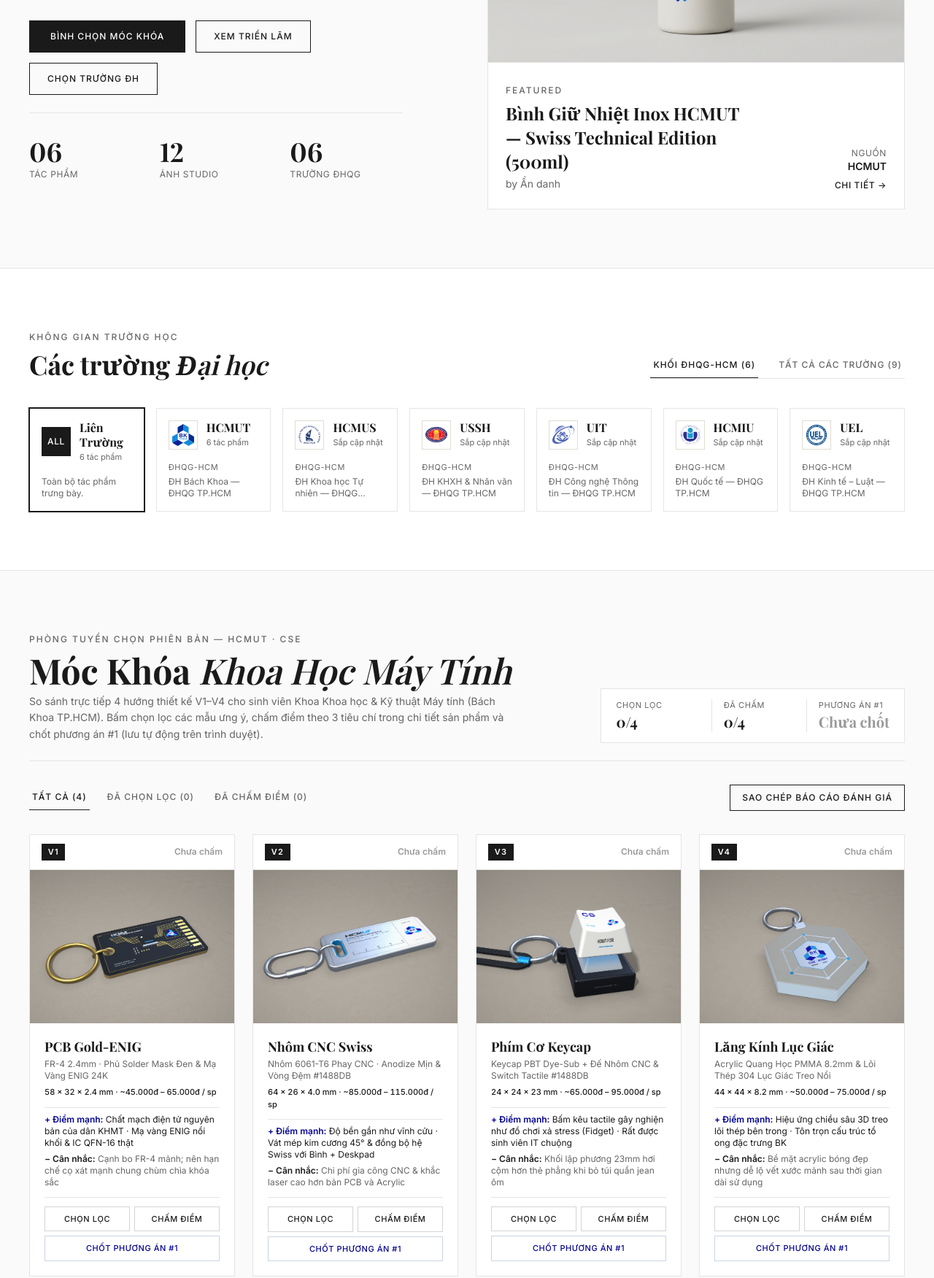
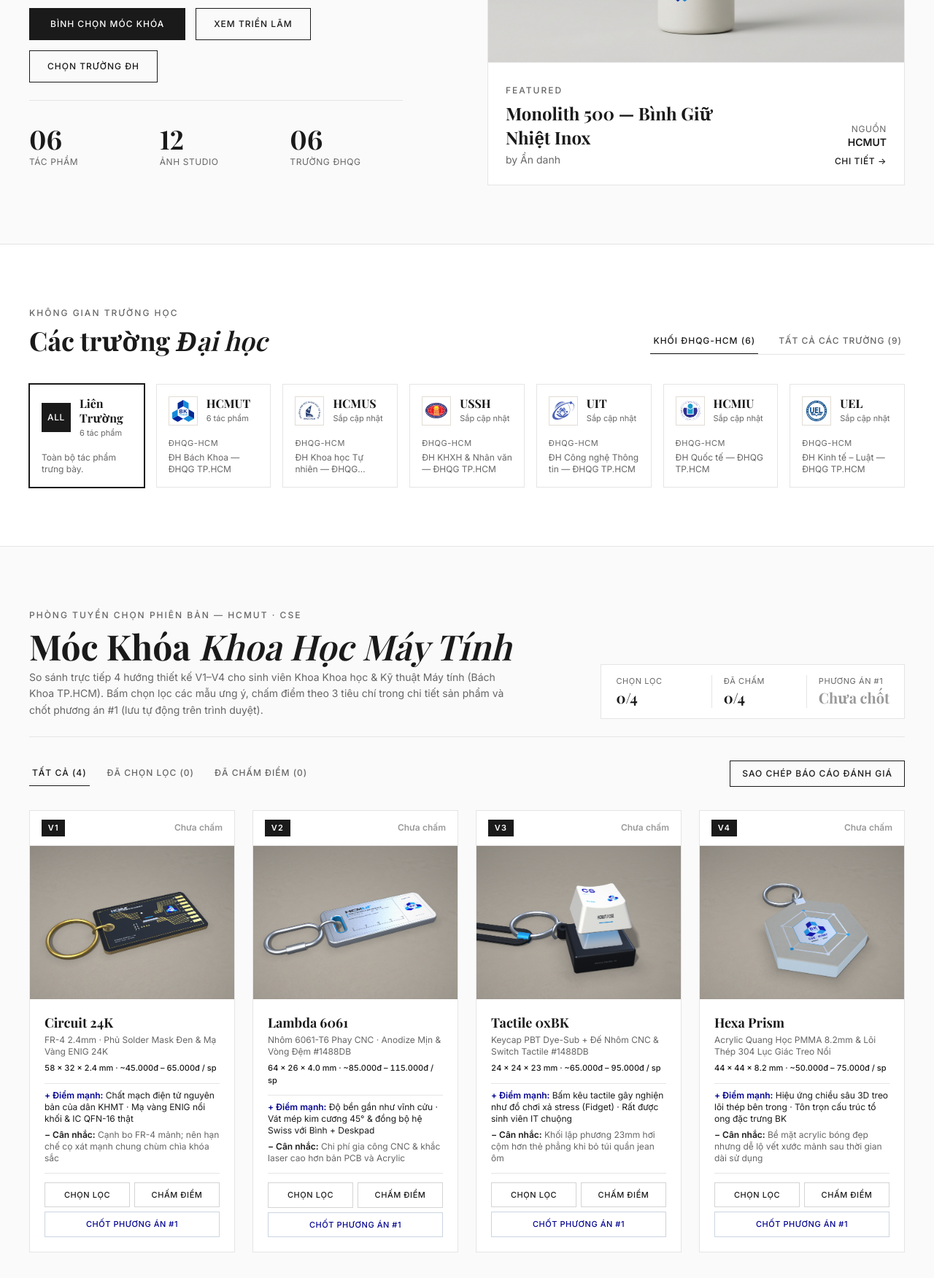
Before and after one commit to ZaMinVo/UniVibe, a plain HTML site: page index.html in a window 1280 px wide. Shown: the part 505-2256 px from the top of the page at 73% size. Drawn offline with nearby package versions, Linux system fonts and the light colour scheme; a web font is replaced by a local one.

Commit message:
Name all 6 designs and generalize identity evaluation criterion

```diff
--- a/index.html
+++ b/index.html
@@ -268,9 +268,9 @@
         <div>
           <h4 class="font-semibold text-[#1A1A1A] mb-4 text-xs uppercase tracking-widest font-sans">Bộ sưu tập</h4>
           <ul class="space-y-3 text-sm text-[#666666]">
-            <li><a href="#cs-keychain-lab" class="hover:text-[#1A1A1A] transition-colors">Móc Khóa KHMT — 4 Phiên Bản (CSE)</a></li>
-            <li><a href="#gallery" class="hover:text-[#1A1A1A] transition-colors">Bình Giữ Nhiệt Inox (500ml)</a></li>
-            <li><a href="#gallery" class="hover:text-[#1A1A1A] transition-colors">Lót Chuột Deskpad (900×400)</a></li>
+            <li><a href="#cs-keychain-lab" class="hover:text-[#1A1A1A] transition-colors">Bộ 4 Móc Khóa KHMT (V1–V4)</a></li>
+            <li><a href="#gallery" class="hover:text-[#1A1A1A] transition-colors">Monolith 500 — Bình Giữ Nhiệt</a></li>
+            <li><a href="#gallery" class="hover:text-[#1A1A1A] transition-colors">Datum Grid 900 — Lót Chuột Deskpad</a></li>
           </ul>
         </div>
 
@@ -352,8 +352,8 @@
   <div id="toastContainer" class="fixed bottom-6 right-6 z-50 flex flex-col gap-2 pointer-events-none" aria-live="polite"></div>
 
   <!-- Scripts -->
-  <script src="js/illustrations.js?v=2026112002"></script>
-  <script src="js/data.js?v=2026112002"></script>
-  <script src="js/app.js?v=2026112002"></script>
+  <script src="js/illustrations.js?v=2026112003"></script>
+  <script src="js/data.js?v=2026112003"></script>
+  <script src="js/app.js?v=2026112003"></script>
 </body>
 </html>
--- a/js/app.js
+++ b/js/app.js
@@ -12,7 +12,7 @@
 
   const CRITERIA_LIST = [
     { key: 'creativity', label: 'Thẩm mỹ & Hoàn thiện' },
-    { key: 'identity', label: 'Bản sắc KHMT × Bách Khoa' },
+    { key: 'identity', label: 'Tính nhận diện' },
     { key: 'practicality', label: 'Tính ứng dụng & Độ bền' },
   ];
 
@@ -289,7 +289,7 @@
       );
       if (hasAnyScore(ev)) {
         lines.push(
-          `  Tiêu chí: Thẩm mỹ=${ev.creativity ?? '-'}/5 | Bản sắc KHMT×BK=${ev.identity ?? '-'}/5 | Ứng dụng=${ev.practicality ?? '-'}/5`
+          `  Tiêu chí: Thẩm mỹ=${ev.creativity ?? '-'}/5 | Nhận diện=${ev.identity ?? '-'}/5 | Ứng dụng=${ev.practicality ?? '-'}/5`
         );
       }
       if (ev.note) {
--- a/js/data.js
+++ b/js/data.js
@@ -143,7 +143,7 @@
   const INITIAL_CONCEPTS = [
     {
       id: 'c-hcmut-bottle-01',
-      title: 'Bình Giữ Nhiệt Inox HCMUT — Swiss Technical Edition (500ml)',
+      title: 'Monolith 500 — Bình Giữ Nhiệt Inox',
       campusId: 'hcmut',
       campusShort: 'HCMUT',
       category: 'bottle',
@@ -182,7 +182,7 @@
     },
     {
       id: 'c-hcmut-pad-01',
-      title: 'Lót Chuột Deskpad HCMUT — Swiss Cutting Mat Edition (900×400×4mm)',
+      title: 'Datum Grid 900 — Lót Chuột Deskpad',
       campusId: 'hcmut',
       campusShort: 'HCMUT',
       category: 'mousepad',
@@ -219,8 +219,8 @@
       id: 'c-hcmut-cs-keychain-v1',
       seriesId: 'hcmut-cs-keychain',
       versionCode: 'V1',
-      versionShortName: 'PCB Gold-ENIG',
-      title: 'Móc Khóa KHMT (HCMUT · CSE) — V1 PCB Gold-ENIG',
+      versionShortName: 'Circuit 24K',
+      title: 'Circuit 24K — Móc Khóa Bo Mạch ENIG',
       campusId: 'hcmut',
       campusShort: 'HCMUT',
       category: 'keychain',
@@ -268,8 +268,8 @@
       id: 'c-hcmut-cs-keychain-v2',
       seriesId: 'hcmut-cs-keychain',
       versionCode: 'V2',
-      versionShortName: 'Nhôm CNC Swiss',
-      title: 'Móc Khóa KHMT (HCMUT · CSE) — V2 Nhôm CNC Swiss Technical',
+      versionShortName: 'Lambda 6061',
+      title: 'Lambda 6061 — Móc Khóa Nhôm CNC',
       campusId: 'hcmut',
       campusShort: 'HCMUT',
       category: 'keychain',
@@ -317,8 +317,8 @@
       id: 'c-hcmut-cs-keychain-v3',
       seriesId: 'hcmut-cs-keychain',
       versionCode: 'V3',
-      versionShortName: 'Phím Cơ Keycap',
-      title: 'Móc Khóa KHMT (HCMUT · CSE) — V3 Phím Cơ Tactile Keycap',
+      versionShortName: 'Tactile 0xBK',
+      title: 'Tactile 0xBK — Móc Khóa Phím Cơ 1U',
       campusId: 'hcmut',
       campusShort: 'HCMUT',
       category: 'keychain',
@@ -366,8 +366,8 @@
       id: 'c-hcmut-cs-keychain-v4',
       seriesId: 'hcmut-cs-keychain',
       versionCode: 'V4',
-      versionShortName: 'Lăng Kính Lục Giác',
-      title: 'Móc Khóa KHMT (HCMUT · CSE) — V4 Lăng Kính Lục Giác Acrylic × Thép',
+      versionShortName: 'Hexa Prism',
+      title: 'Hexa Prism — Móc Khóa Lăng Kính Lục Giác',
       campusId: 'hcmut',
       campusShort: 'HCMUT',
       category: 'keychain',
```
Also changed, not shown: 1 other file.
